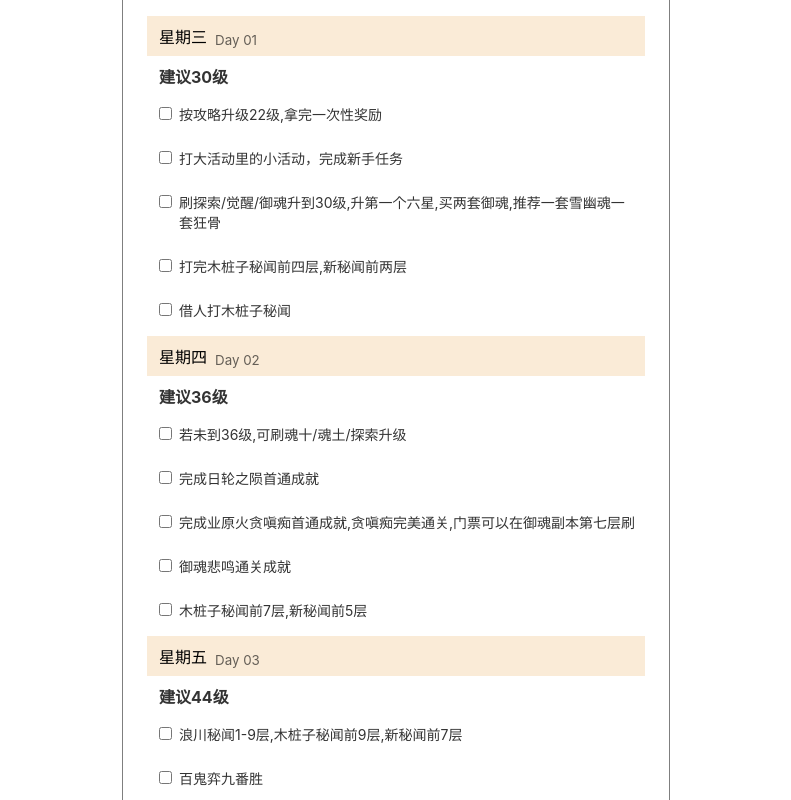
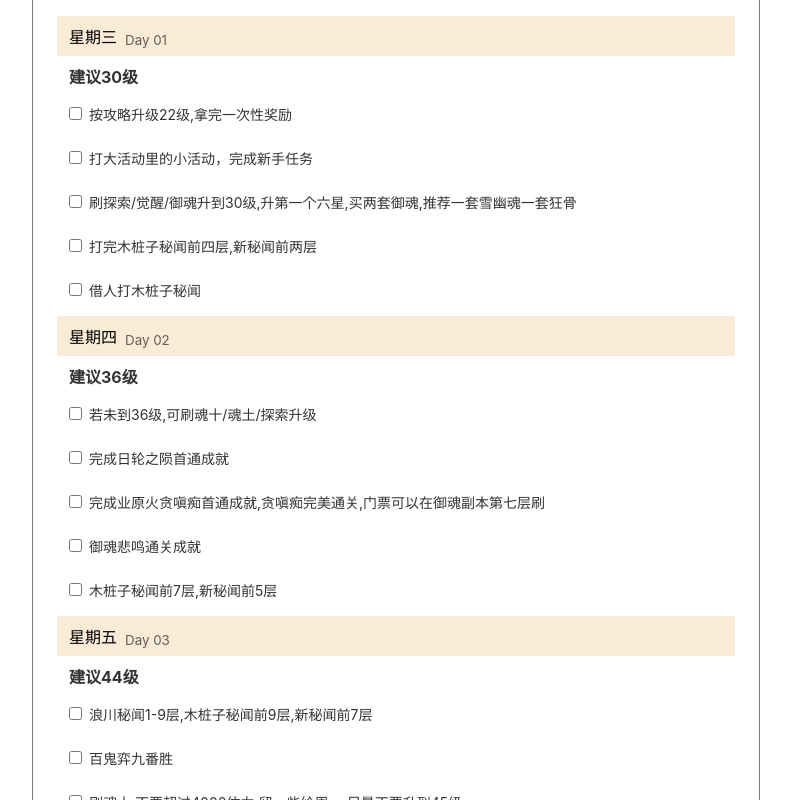
Before and after one commit to yizhang199/yys-guide-calendar, a React (Create React App) app: page / in a window 1280 px wide. Shown: the whole page, without its empty margins (244-1035 px from the left). Built offline with nearby package versions, Linux system fonts and the light colour scheme; the HTML template or start-up script is replaced by a standard one.

Commit message:
update app container width

```diff
--- a/src/App.css
+++ b/src/App.css
@@ -1,6 +1,6 @@
 .app {
   padding: 1rem;
-  width: min(100%,548px);
+  width: min(100%,728px);
   height: 100%;
   display: flex;
   align-items: flex-start;
```
